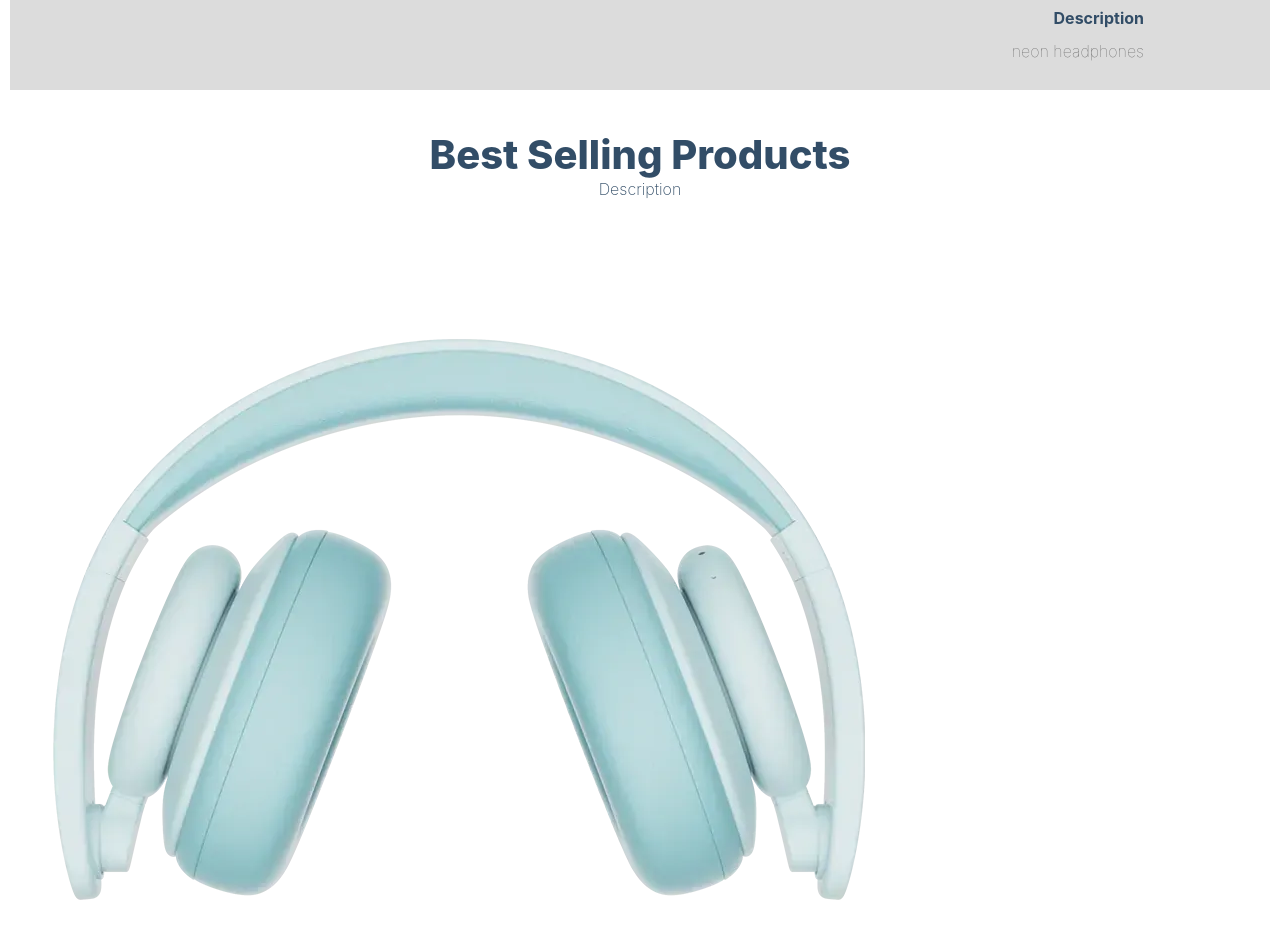
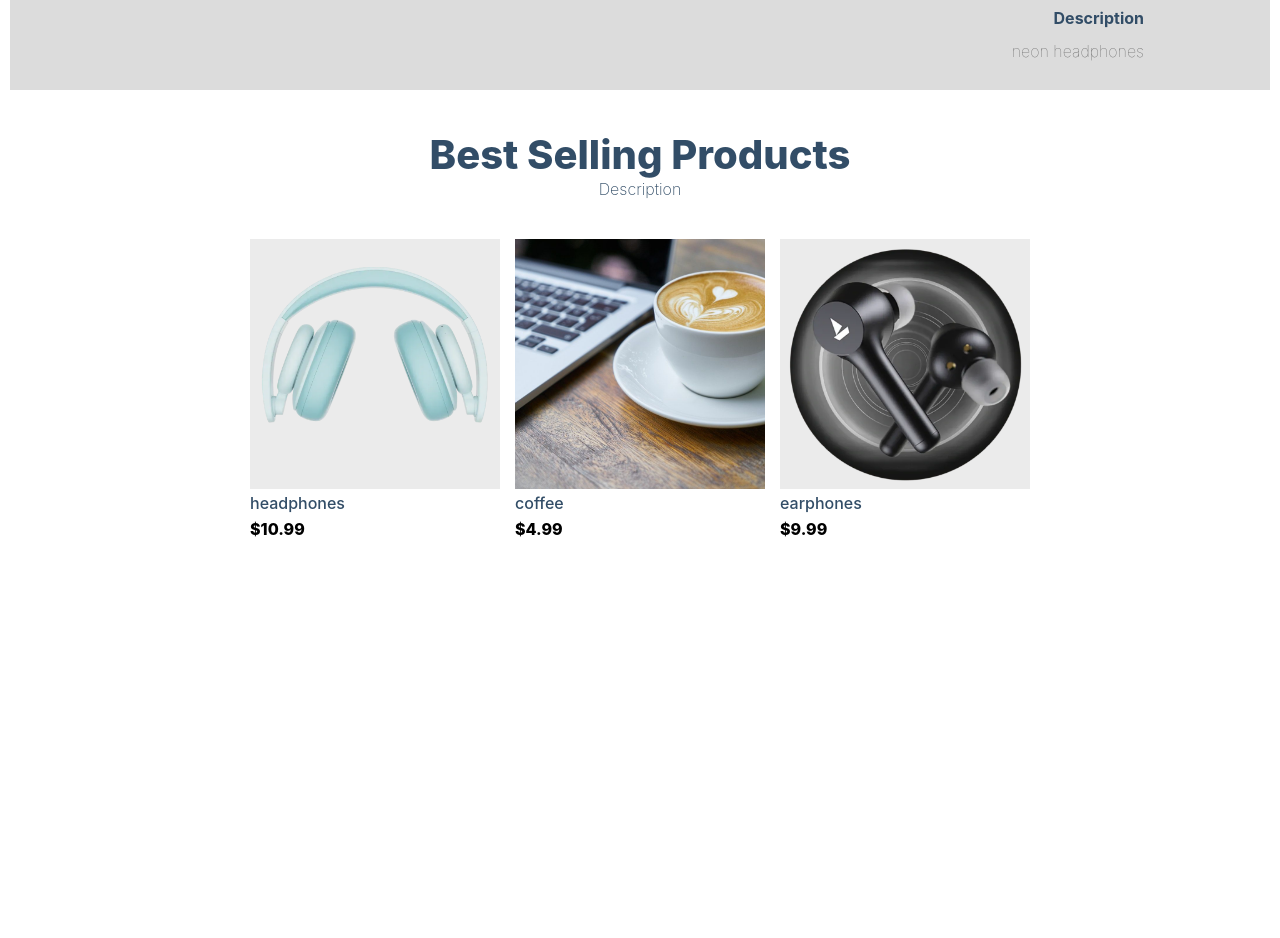
Before and after one commit to godriceeichie/React-Ecommerce-Website, a React (Create React App) app: page / in a window 1280 px wide. Shown: the part 520-1458 px from the top of the page. After the commit the page ends 1069 px from the top, so only its background shows below. Built offline with nearby package versions, Linux system fonts and the light colour scheme.

Commit message:
Finished creating the product banner section in the home page

```diff
--- a/src/App.css
+++ b/src/App.css
@@ -161,6 +161,47 @@ a{
   font-weight: 200;
 }
 
+.products-container {
+  display: flex;
+  flex-wrap: wrap;
+  justify-content: center;
+  grid-gap: 15px;
+  gap: 15px;
+  margin-top: 20px;
+  width: 100%;
+}
+
+.product-card {
+  cursor: pointer;
+  transform: scale(1);
+  transition: transform .5s ease;
+  color: #324d67;
+}
+
+.product-card:hover {
+  transform: scale(1.1);
+}
+
+.product-image {
+  background-color: #ebebeb;
+  transform: scale(1);
+  transition: transform .5s ease;
+  -o-object-fit: cover;
+  object-fit: cover;
+  width: 250px;
+  height: 250px;
+}
+
+.product-name {
+  font-weight: 500;
+}
+
+.product-price {
+  font-weight: 800;
+  margin-top: 6px;
+  color: #000;
+}
+
 @media screen and (max-width: 800px) {
   .hero-banner-container{
     line-height: 1.3;
--- /dev/null
+++ b/src/components/HeroBanner.js
@@ -0,0 +1,23 @@
+import React from 'react';
+import heroBannerImg from "../assets/img/hero-headset-img.webp"
+const HeroBanner = () => {
+    return (
+        <div className='hero-banner-container'>
+            <div>
+                <p className='beats-solo'>fashionable</p>
+                <h3>Summer sale</h3>
+                <h1>fine</h1>
+                <img src={heroBannerImg} className="hero-banner-image" alt="hero headphone img"></img>
+            </div>
+            <div>
+                <button>Shop Now</button>
+                <div className='desc'>
+                    <h5>Description</h5>
+                    <p>neon headphones</p>
+                </div>
+            </div>
+        </div>
+    );
+}
+
+export default HeroBanner;
--- a/src/components/MainContent.js
+++ b/src/components/MainContent.js
@@ -1,52 +1,12 @@
 import React from 'react';
-import heroBannerImg from "../assets/img/hero-headset-img.webp"
-import secondProductContainerImg from "../assets/img/product-cont-second-img.jpg"
-import thirdProductContainerImg from "../assets/img/product-cont-third-img.jpg"
+import HeroBanner from './HeroBanner';
+import ProductsBanner from './ProductsBanner';
+
 const MainContent = () => {
     return (
         <main className='main-container'>
-            <div className='hero-banner-container'>
-                <div>
-                    <p className='beats-solo'>fashionable</p>
-                    <h3>Summer sale</h3>
-                    <h1>fine</h1>
-                    <img src={heroBannerImg} className="hero-banner-image" alt="hero headphone img"></img>
-                </div>
-                <div>
-                    <button>Shop Now</button>
-                    <div className='desc'>
-                        <h5>Description</h5>
-                        <p>neon headphones</p>
-                    </div>
-                </div>
-            </div>
-            <div className='products-heading'>
-                <h2>Best Selling Products</h2>
-                <p>Description</p>
-            </div>
-            <div className='products-container'>
-                <div>
-                    <div className='product-card'>
-                        <img src={heroBannerImg} alt="" className='product-image'/>
-                        <p className='product-name'>headphones</p>
-                        <p className='product-price'>$10.99</p>
-                    </div>
-                </div>
-                <div>
-                    <div className='product-card'>
-                        <img src={secondProductContainerImg} alt="coffe img" className='product-image'/>
-                        <p className='product-name'>coffee</p>
-                        <p className='product-price'>$4.99</p>
-                    </div>
-                </div>
-                <div>
-                    <div className='product-card'>
-                        <img src={thirdProductContainerImg} alt="coffe img" className='product-image'/>
-                        <p className='product-name'>earphones</p>
-                        <p className='product-price'>$9.99</p>
-                    </div>
-                </div>
-            </div>
+            <HeroBanner />
+            <ProductsBanner />
         </main>
     );
 }
--- /dev/null
+++ b/src/components/ProductsBanner.js
@@ -0,0 +1,40 @@
+import React from 'react';
+import heroBannerImg from "../assets/img/hero-headset-img.webp"
+import secondProductContainerImg from "../assets/img/product-cont-second-img.jpg"
+import thirdProductContainerImg from "../assets/img/product-cont-third-img.jpg"
+
+const ProductsBanner = () => {
+    return (
+        <section>
+            <div className='products-heading'>
+                <h2>Best Selling Products</h2>
+                <p>Description</p>
+            </div>
+            <div className='products-container'>
+                <div>
+                    <div className='product-card'>
+                        <img src={heroBannerImg} alt="" className='product-image'/>
+                        <p className='product-name'>headphones</p>
+                        <p className='product-price'>$10.99</p>
+                    </div>
+                </div>
+                <div>
+                    <div className='product-card'>
+                        <img src={secondProductContainerImg} alt="coffe img" className='product-image'/>
+                        <p className='product-name'>coffee</p>
+                        <p className='product-price'>$4.99</p>
+                    </div>
+                </div>
+                <div>
+                    <div className='product-card'>
+                        <img src={thirdProductContainerImg} alt="coffe img" className='product-image'/>
+                        <p className='product-name'>earphones</p>
+                        <p className='product-price'>$9.99</p>
+                    </div>
+                </div>
+            </div>
+        </section>
+    );
+}
+
+export default ProductsBanner;
```
